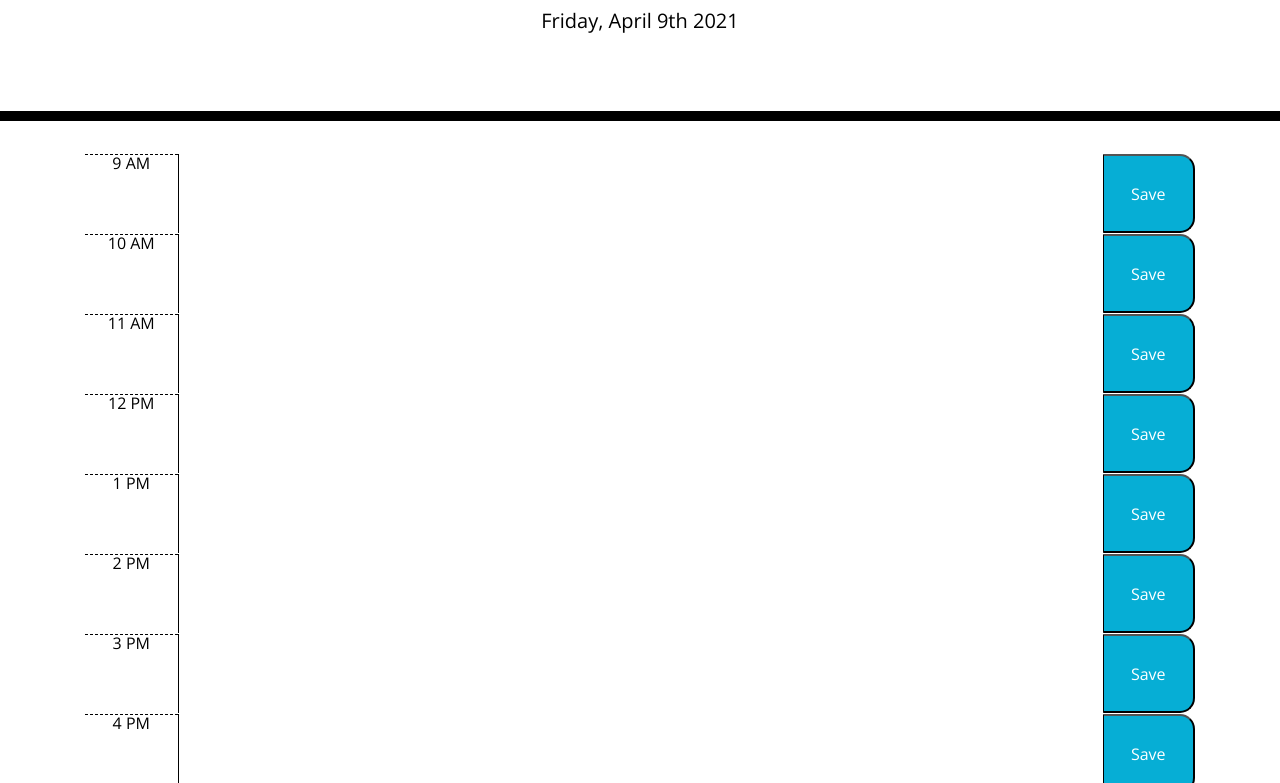
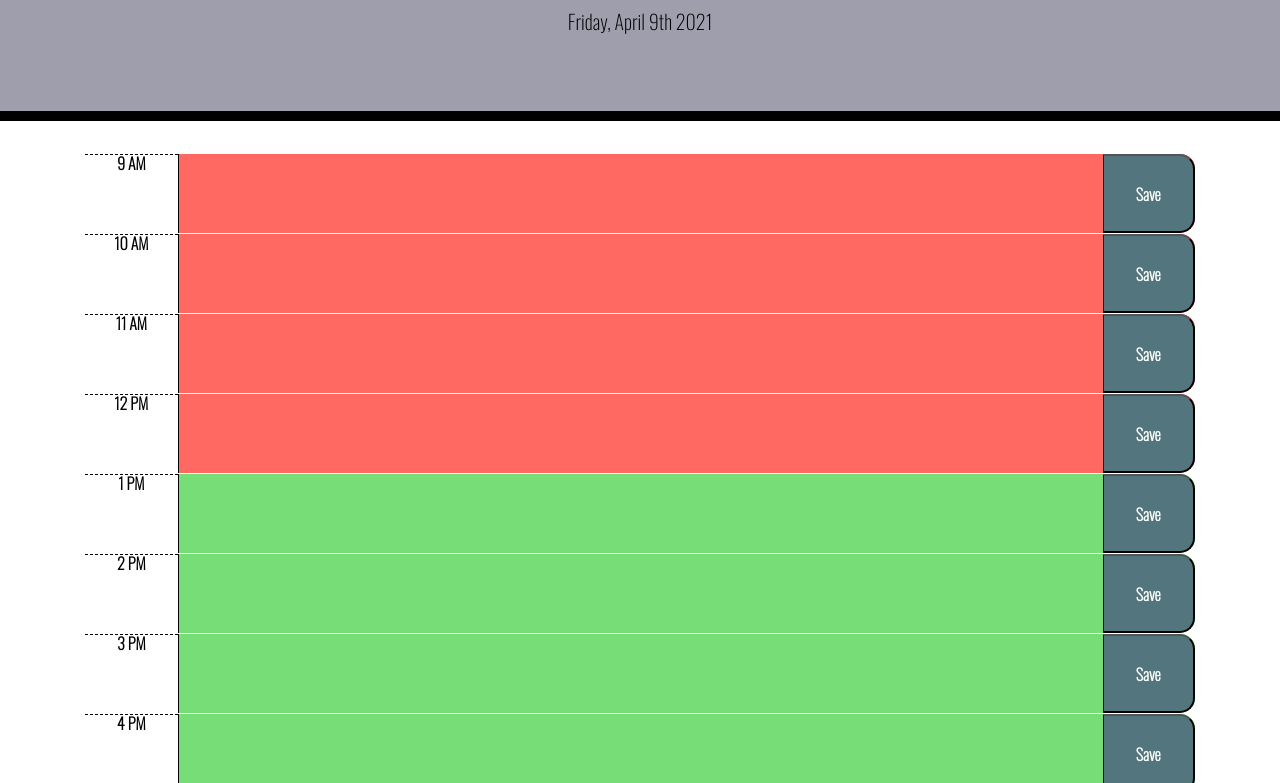
Before and after one commit to angelpena619/Day-Planner-Homwork, a plain HTML site: page index.html in a window 1280 px wide. Shown: the part 183-966 px from the top of the page. Drawn offline with nearby package versions, Linux system fonts and the light colour scheme.

Commit message:
updating JS file

```diff
--- a/index.html
+++ b/index.html
@@ -28,6 +28,8 @@
       href="https://fonts.googleapis.com/css?family=Open+Sans&display=swap"
       rel="stylesheet"
     />
+    <link rel="preconnect" href="https://fonts.gstatic.com">
+    <link href="https://fonts.googleapis.com/css2?family=Oswald:wght@200&display=swap" rel="stylesheet">
     <link rel="stylesheet" href="style.css" />
     <title>Work Day Scheduler</title>
   </head>
@@ -39,7 +41,6 @@
       <p id="currentDay" class="lead"></p>
     </header>
     <div class="container">
-      <!-- Timeblocks go here -->
       <div class="container">
         <div class="row time-block" id="9">
           <div class="col-1 hour">9 AM</div>
--- a/script.js
+++ b/script.js
@@ -1,4 +1,3 @@
-
 var hour9am = $("#9");
 var hour10am = $("#10");
 var hour11am = $("#11");
@@ -10,29 +9,48 @@ var hour4pm = $("#16");
 var hour5pm = $("#17");
 
 var time = moment();
-var currentTime = 11;
-// moment().format('hA');
-var hours = [9,10,11,12]
+var currentTime = parseInt(moment().format("h"));
 
 
+$("#currentDay").text(moment().format("dddd, MMMM Do YYYY"));
+function timeChecker() {
 
-//time from moment JS Below
-$("#currentDay").text(moment().format("dddd, MMMM Do YYYY"));
+  $(".time-block").each(function () {
+    var currentHour = parseInt($(this).attr("id"));
+    if (currentHour < currentTime) {
+      $(this).addClass("past");
+    }
+    if (currentHour > currentTime) {
+      $(this).removeClass("past");
+      $(this).addClass("future");
+    } else {
+      $(this).removeClass("past");
+      $(this).removeClass("future");
+      $(this).addClass("present");
+    }
+  });
+}
+timeChecker();
 
-function timeChecker(){
-    for (var index= 0; index < hours.length; index++) {
-        var currentHour= "#" + hours[index]
-        console.log (currentHour)
-        if (currentTime > hours [index] ) {
-            $(currentHour).addClass(".past");
+function savePlanner() {
 
-        } if (currentTime < hours [index] ) {
-            $(currentHour).addClass(".future");
+    $(".time-block").each(function () {
+        var id = $(this).attr("id");
+        console.log(this)
+        var schedule = localStorage.getItem(id);
 
-        } else {
-            $(currentHour).addClass(".present");
+        if (schedule !== null) {
+            $(this).children(".schedule").val(schedule);
+        }
+    });
+}
 
-        }
-    }
-}
-timeChecker()
+savePlanner();
+var saveBtn = $(".saveBtn");
+
+saveBtn.on("click", function () {
+    var time = $(this).parent().attr("id");
+    var schedule = $(this).siblings(".schedule").val();
+
+    localStorage.setItem(time, schedule);
+});
--- a/style.css
+++ b/style.css
@@ -1,3 +1,8 @@
+* {
+  font-family: 'Oswald', sans-serif;
+  font-weight: bold;
+}
+
 body {
   font-family: 'Open Sans', sans-serif;
   font-size: 16px;
@@ -15,7 +20,7 @@ textarea {
 
 .jumbotron {
   text-align: center;
-  background-color: transparent;
+  background-color: rgb(158, 158, 173);
   color: black;
   border-radius: 0;
   border-bottom: 10px solid black;
@@ -61,11 +66,12 @@ textarea {
   border-left: 1px solid black;
   border-top-right-radius: 15px;
   border-bottom-right-radius: 15px;
-  background-color: #06aed5;
+  background-color: #53767e;
   color: white;
 }
 
 .saveBtn i:hover {
+  background-color: teal;
   font-size: 20px;
   transition: all 0.3s ease-in-out;
 }
```
